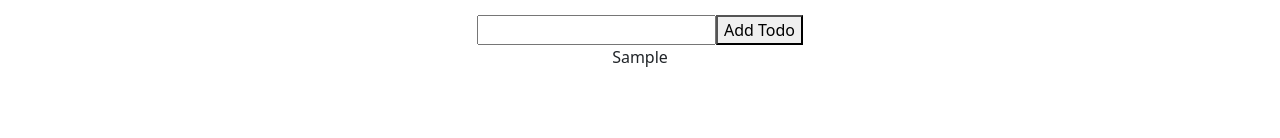
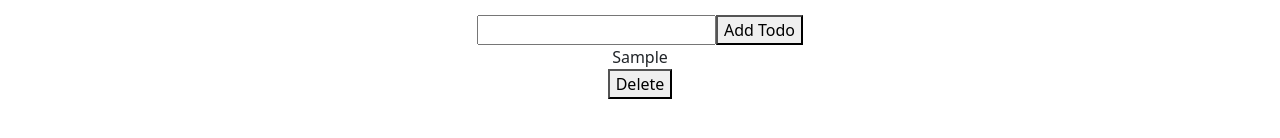
Before and after one commit to ntung/react-todolistapp, a React (Create React App) app: page / in a window 1280 px wide. Both pictures are taken after typing "Sample" into the empty fields and a click on the button "Add Todo". Shown: the part 616-754 px from the top of the page. Built offline with nearby package versions, Linux system fonts and the light colour scheme.

Commit message:
Delete a Todo Item

```diff
--- a/src/shared/todolist.js
+++ b/src/shared/todolist.js
@@ -21,6 +21,11 @@
         document.getElementById('todoAdd').value = ""
     }
 
+    function deleteTodo(id) {
+        let updatedTodos = [...todos].filter((todo) => todo.id !== id);
+        setTodos(updatedTodos);
+    }
+
     return (
         <div id="todo-list">
             <h1>Todo List</h1>
@@ -33,7 +38,7 @@
             </form>
             {todos.map((todo) => <div className="todo" key={todo.id}>
                 <div className="todo-text">{todo.text}</div>
-
+                <button onClick={() => deleteTodo(todo.id)}>Delete</button>
             </div>)}
         </div>
     );
```
